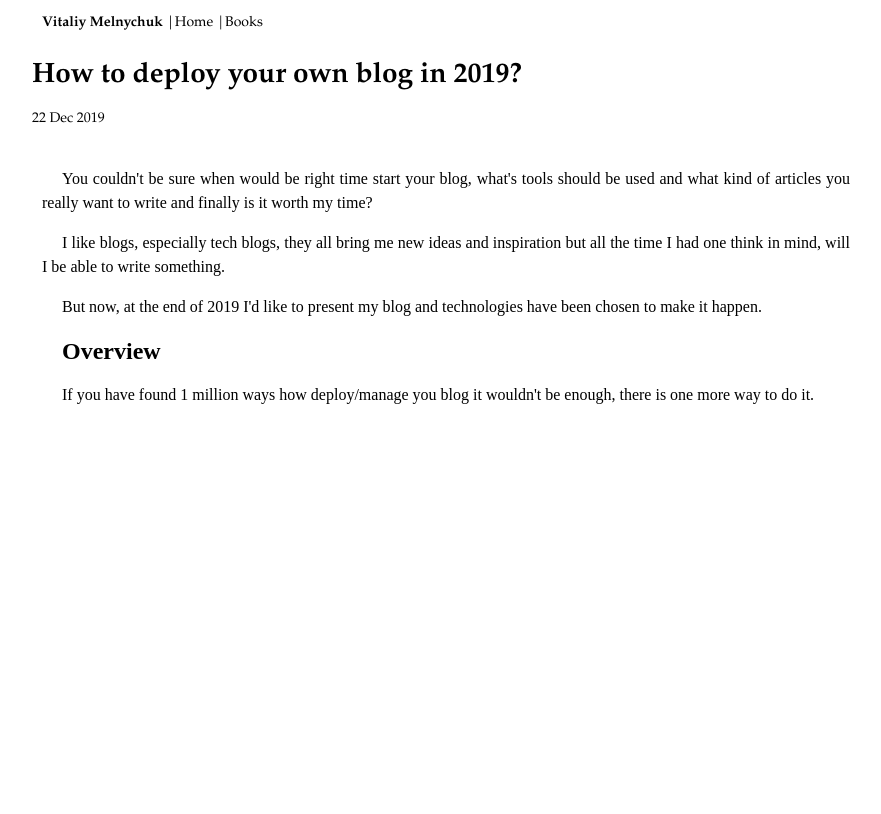
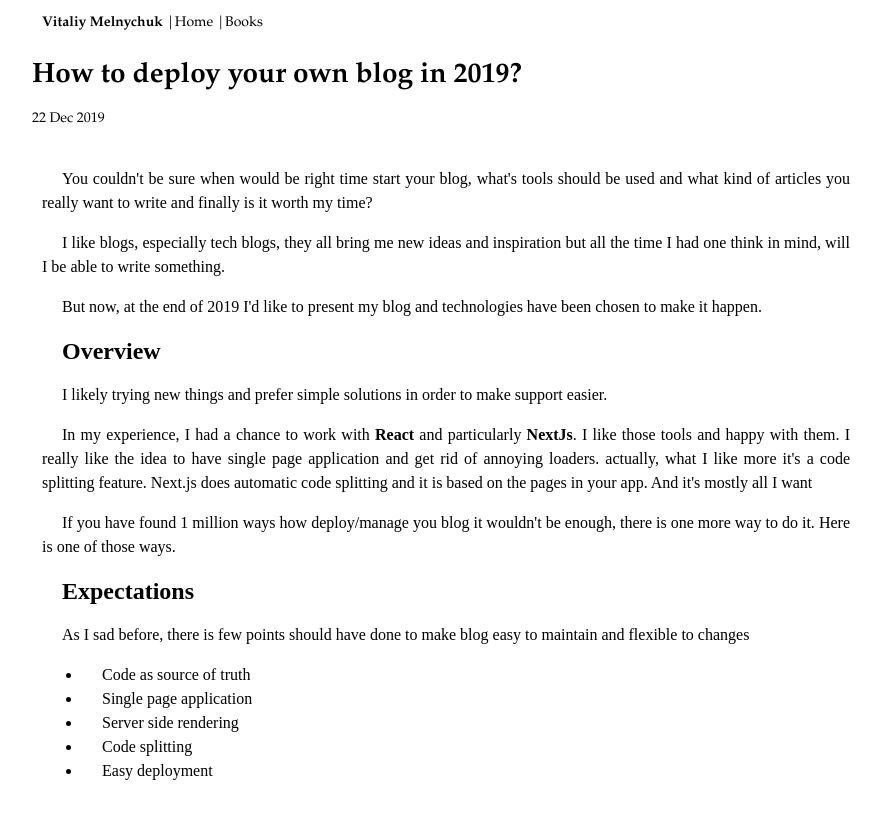
Before and after one commit to vitaliimelnychuk/blog, a Next.js app: page /articles/2019-12-22-deploy-your-blog in a window 1280 px wide. Shown: the whole page, without its empty margins (194-1075 px from the left). Built offline with nearby package versions, Linux system fonts and the light colour scheme.

Commit message:
add overview and expectations part

```diff
--- a/pages/articles/2019-12-22-deploy-your-blog.tsx
+++ b/pages/articles/2019-12-22-deploy-your-blog.tsx
@@ -17,7 +17,21 @@ export default () => (
         <p>But now, at the end of 2019 I'd like to present my blog and technologies have been chosen to make it happen.</p>
 
         <h2>Overview</h2>
-        <p>If you have found 1 million ways how deploy/manage you blog it wouldn't be enough, there is one more way to do it. </p>
+        <p>I likely trying new things and prefer simple solutions in order to make support easier.</p>
+        <p>In my experience, I had a chance to work with <b>React</b> and particularly <b>NextJs</b>.
+          I like those tools and happy with them. I really like the idea to have single page application and get rid of annoying loaders. actually, what I like more it's a code splitting feature.
+          Next.js does automatic code splitting and it is based on the pages in your app. And it's mostly all I want</p>
+        <p>If you have found 1 million ways how deploy/manage you blog it wouldn't be enough, there is one more way to do it. Here is one of those ways.</p>
+
+        <h2>Expectations</h2>
+        <p>As I sad before, there is few points should have done to make blog easy to maintain and flexible to changes</p>
+        <ul>
+          <li>Code as source of truth</li>
+          <li>Single page application</li>
+          <li>Server side rendering</li>
+          <li>Code splitting</li>
+          <li>Easy deployment</li>
+        </ul>
       </div>
 
     </ArticlePage>
```
